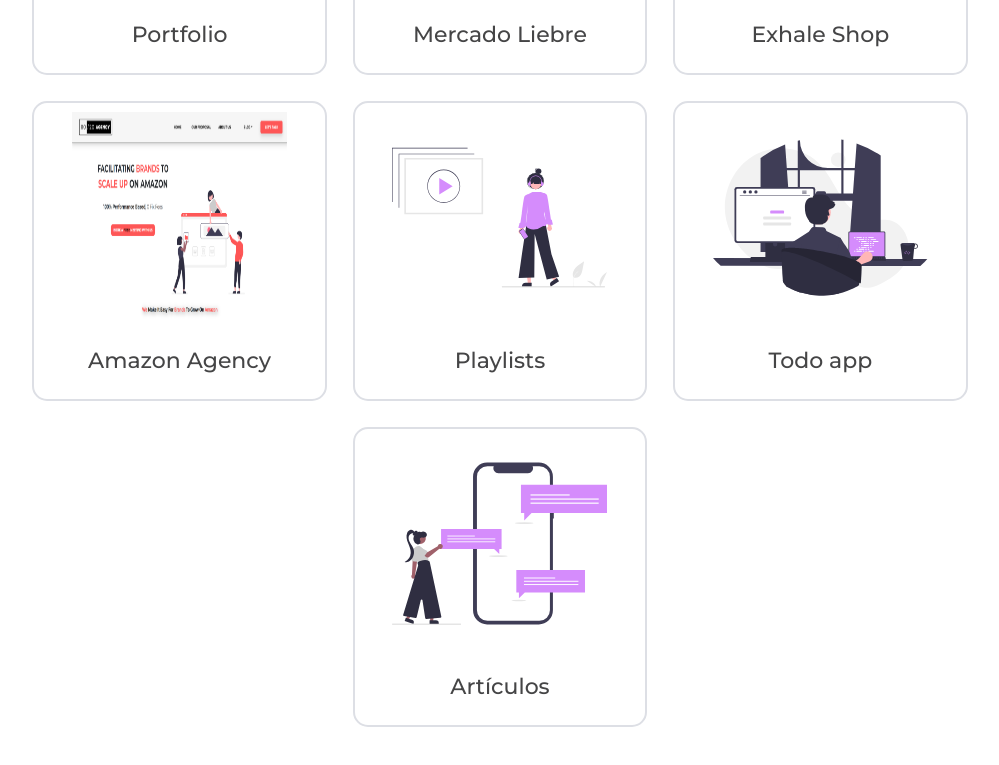
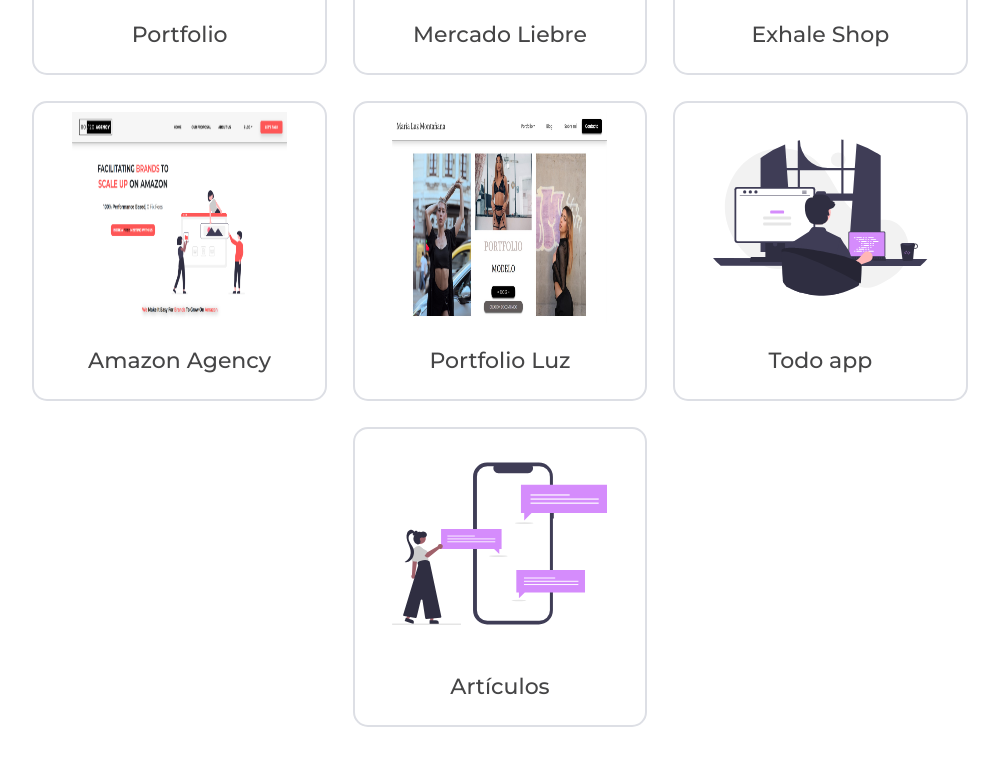
Before and after one commit to EugeniaToledo/portfolio-eugeniatoledo, a plain HTML site: page index.html in a window 1280 px wide. Shown: the part 2465-3230 px from the top of the page, without its empty margins (140-1139 px from the left). Drawn offline with nearby package versions, Linux system fonts and the light colour scheme.

Commit message:
new info

```diff
--- a/index.html
+++ b/index.html
@@ -133,11 +133,11 @@
                     </a>
                 </article>
                 <article class="project__card-info">
-                    <a href="./views/asap.html" target="_blank">
+                    <a href="https://luzmontanana.github.io/portfolio/" target="_blank">
                         <figure>
-                            <img src="./img/undraw_playlist_re_1oed.svg" alt="Playlists">
+                            <img src="./img/project_5.jpeg" alt="project 5">
                             <figcaption>
-                                <p>Playlists</p>
+                                <p>Portfolio Luz</p>
                             </figcaption>
                         </figure>
                     </a>
```
Also changed, not shown: img/project_5.jpeg (added).
